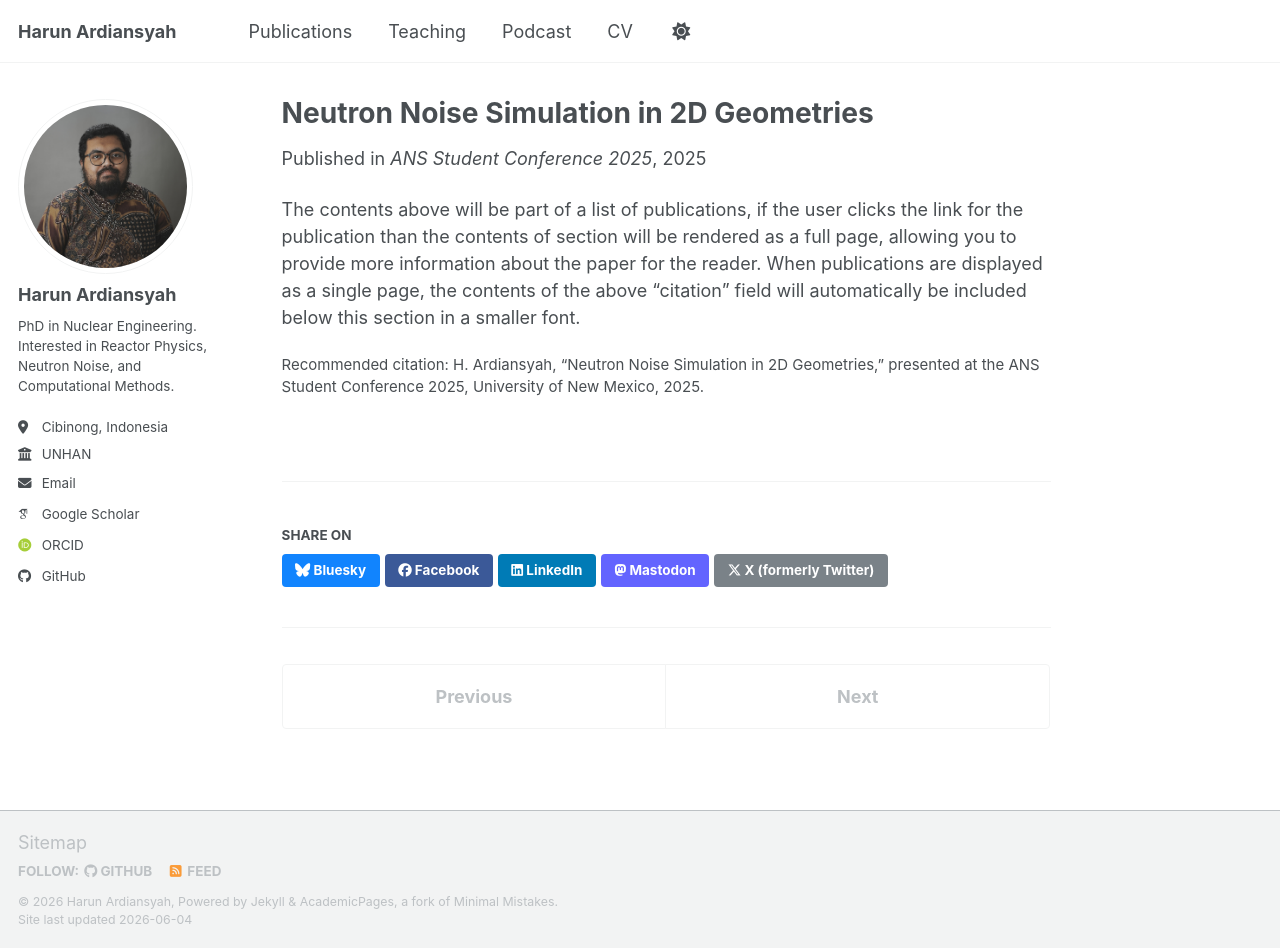
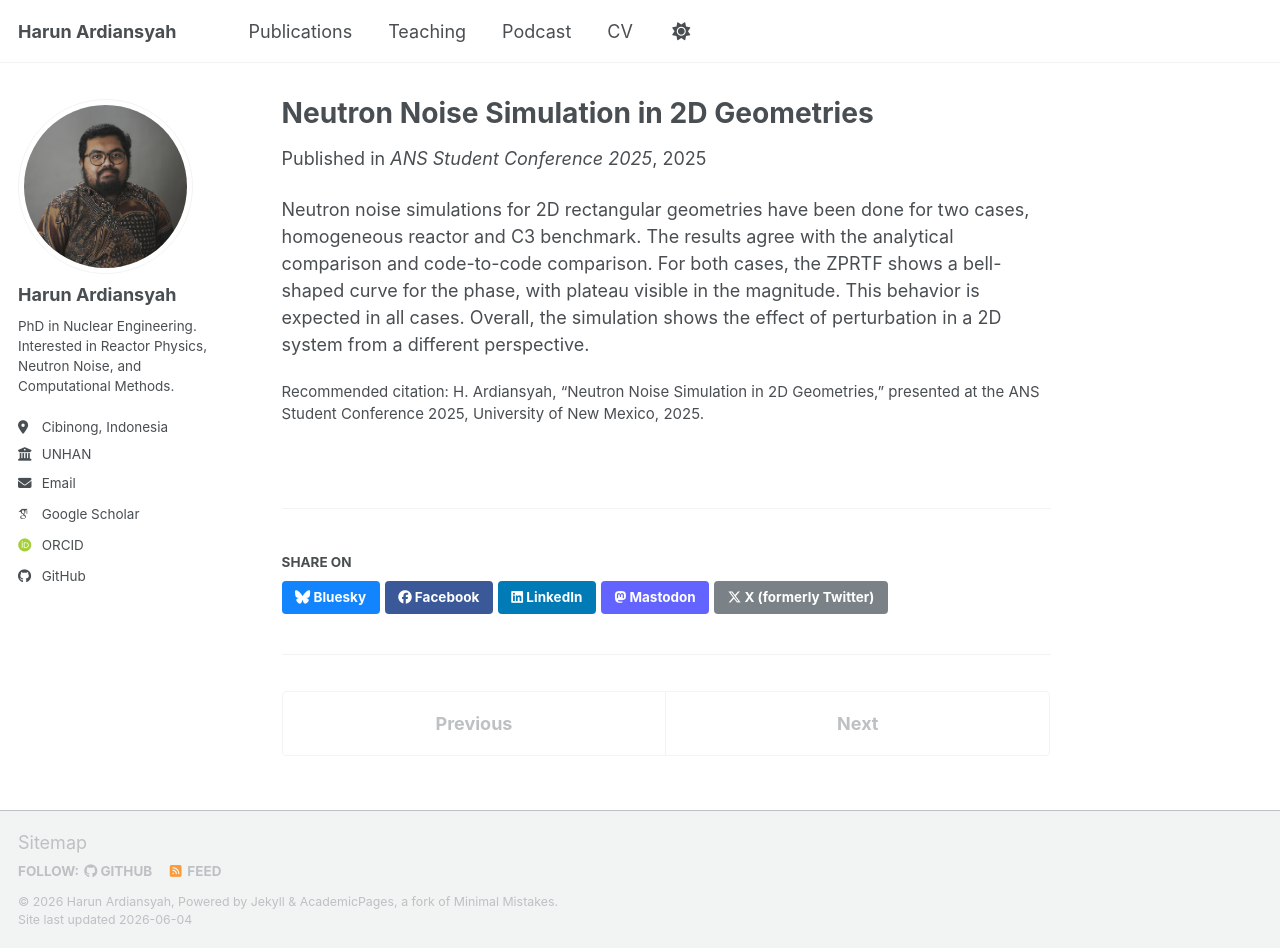
Before and after one commit to harunardi/harunardi.github.io, a Jekyll site: the page built from _publications/2025-04-03-Conference-ANS-Student.md, in a window 1280 px wide and 948 px high. Built offline with Jekyll 4.4.1, drawn with Linux system fonts in a browser that asks for light colours; some web fonts are replaced; a script bundle is joined from its source files by our own code; library files that are not in the unit come from our copies.

Commit message:
update cv

```diff
--- a/_publications/2025-04-03-Conference-ANS-Student.md
+++ b/_publications/2025-04-03-Conference-ANS-Student.md
@@ -3,11 +3,11 @@ title: "Neutron Noise Simulation in 2D Geometries"
 collection: publications
 category: conferences
 permalink: /publication/2025-04-03-Conference-ANS-Student
-excerpt: 'Neutron noise simulations for 2D rectangular geometries have been done for two cases, homogeneous reactor and C3 benchmark. The results agree with the analytical comparison and code-to-code comparison. For both cases, the ZPRTF shows a bell-shaped curve for the phase, with plateau visible in the magnitude. This behavior is expected in all cases. Overall, the simulation shows the effect of perturbation in a 2D system from a different perspective.'
+excerpt: ''
 date: 2025-04-03
 venue: 'ANS Student Conference 2025'
 #paperurl: 'https://academicpages.github.io/files/paper3.pdf'
 citation: 'H. Ardiansyah, “Neutron Noise Simulation in 2D Geometries,” presented at the ANS Student Conference 2025, University of New Mexico, 2025.'
 ---
 
-The contents above will be part of a list of publications, if the user clicks the link for the publication than the contents of section will be rendered as a full page, allowing you to provide more information about the paper for the reader. When publications are displayed as a single page, the contents of the above "citation" field will automatically be included below this section in a smaller font.
+Neutron noise simulations for 2D rectangular geometries have been done for two cases, homogeneous reactor and C3 benchmark. The results agree with the analytical comparison and code-to-code comparison. For both cases, the ZPRTF shows a bell-shaped curve for the phase, with plateau visible in the magnitude. This behavior is expected in all cases. Overall, the simulation shows the effect of perturbation in a 2D system from a different perspective.
```
Also changed, not shown: _publications/2021-08-10-Journal-Diffusion-IPWR.md (+2 -2 lines), _publications/2021-10-01-Journal-PBMR-evaluation.md (+2 -2 lines), _publications/2022-11-25-Book-PPIDunia.md (+2 -2 lines), _publications/2024-04-17-Journal-OFMSR.md (+1 -1 lines), _publications/2026-03-27-Journal-NoiseReview.md (+1 -1 lines), 1 other file.
